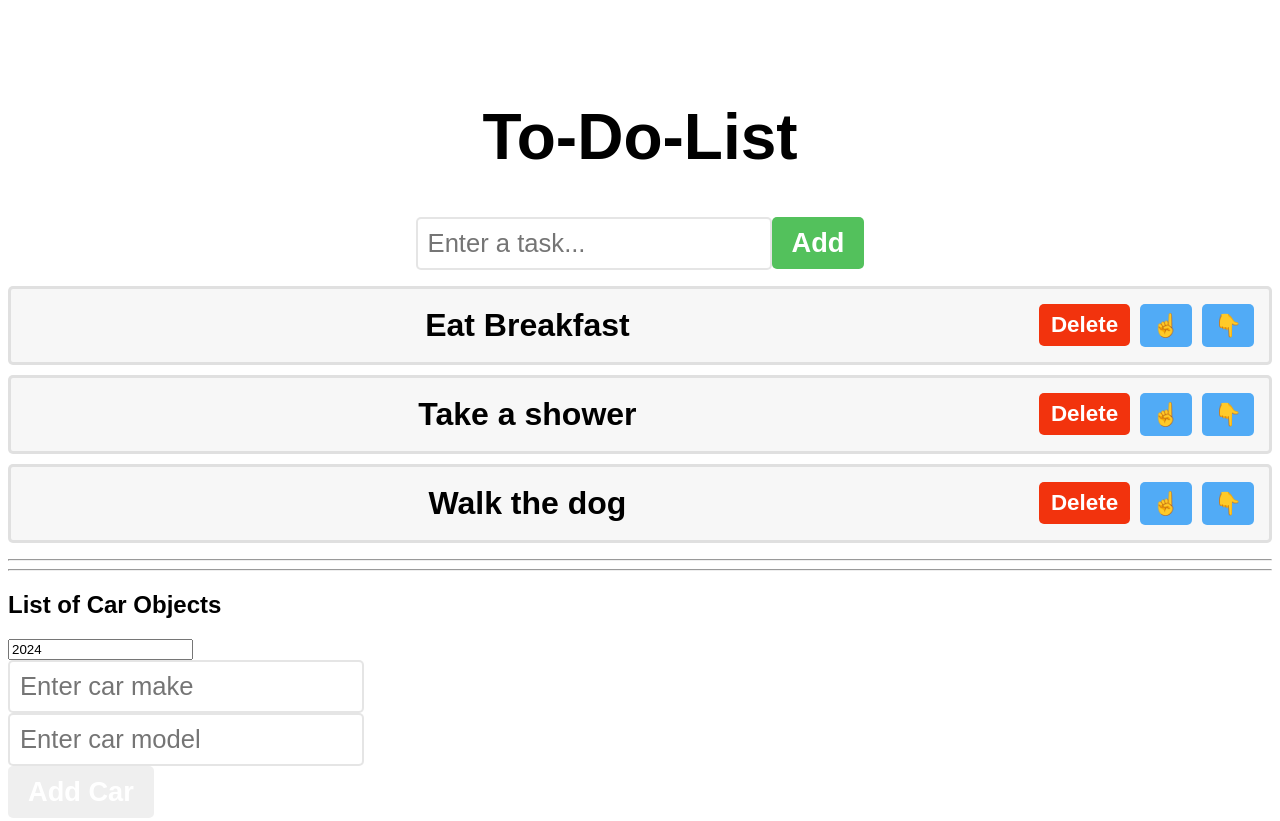
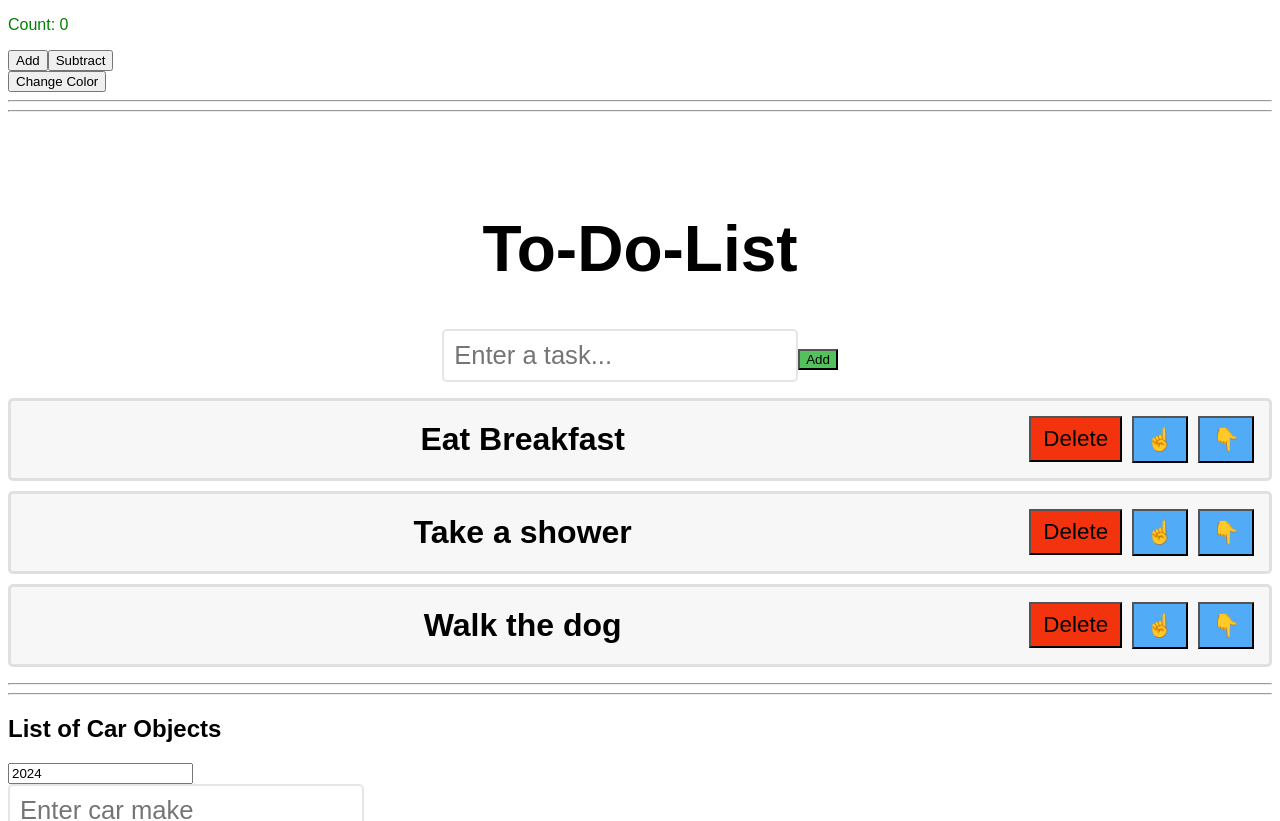
Before and after one commit to mmazzet/my-react-app, a React (Vite) app in the folder my-react-app/: page / in a window 1280 px wide. Shown: the top 821 px of the page. Built offline with nearby package versions, Linux system fonts and the light colour scheme.

Commit message:
useEffect

```diff
--- a/my-react-app/src/App.jsx
+++ b/my-react-app/src/App.jsx
@@ -12,6 +12,7 @@
 import MyComponent4 from './MyComponent4.jsx'
 import MyComponent5 from './MyComponent5.jsx'
 import ToDoList from './ToDoList.jsx'
+import MyComponent6 from './MyComponent6.jsx'
 
 
 function App() {
@@ -30,7 +31,9 @@
 
   return(
     <>
-
+      <MyComponent6 />
+      <hr></hr>
+      <hr></hr>
       <ToDoList />
       <hr></hr>
       <hr></hr>
--- /dev/null
+++ b/my-react-app/src/MyComponent6.jsx
@@ -0,0 +1,40 @@
+import React, { useState, useEffect } from "react";
+
+function MyComponent6(){
+
+  const [count, setCount] = useState(0);
+  const [color, setColor] = useState("green")
+
+  function addCount(){
+    setCount(c => c + 1);
+  }
+
+  // useEffect(() =>{                       // Runs every re-render
+  //   document.title = `Count: ${count}`
+  // });
+
+  // useEffect(() =>{                          // Runs only on mount
+  //   document.title = `My Counter Program`
+  // }, []);
+
+    useEffect(() =>{                       // Runs every re-render
+    document.title = `Count: ${count} ${color}`
+  }, [count, color]);
+
+  function subtractCount(){
+    setCount(c => c - 1);
+  }
+
+  function changeColor(){
+    setColor(c => c === "green" ? "red" : "green");
+  }
+
+  return(<>
+    <p style={{color: color}}>Count: {count}</p>
+    <button onClick={addCount}>Add</button>
+    <button onClick={subtractCount}>Subtract</button><br/>
+    <button onClick={changeColor}>Change Color</button>
+  </>);
+}
+
+export default MyComponent6;
--- a/my-react-app/src/index.css
+++ b/my-react-app/src/index.css
@@ -165,7 +165,7 @@
   font-size: 4rem;
 }
 
-button{
+/* button{
   font-size: 1.7rem;
   font-weight: bold;
   padding: 10px 20px;
@@ -174,7 +174,7 @@
   border-radius: 5px;
   cursor: pointer;
   transition: background-color 0.5s ease;
-}
+} */
 
 .add-button{
   background-color: hsl(125, 47%, 54%);
```
